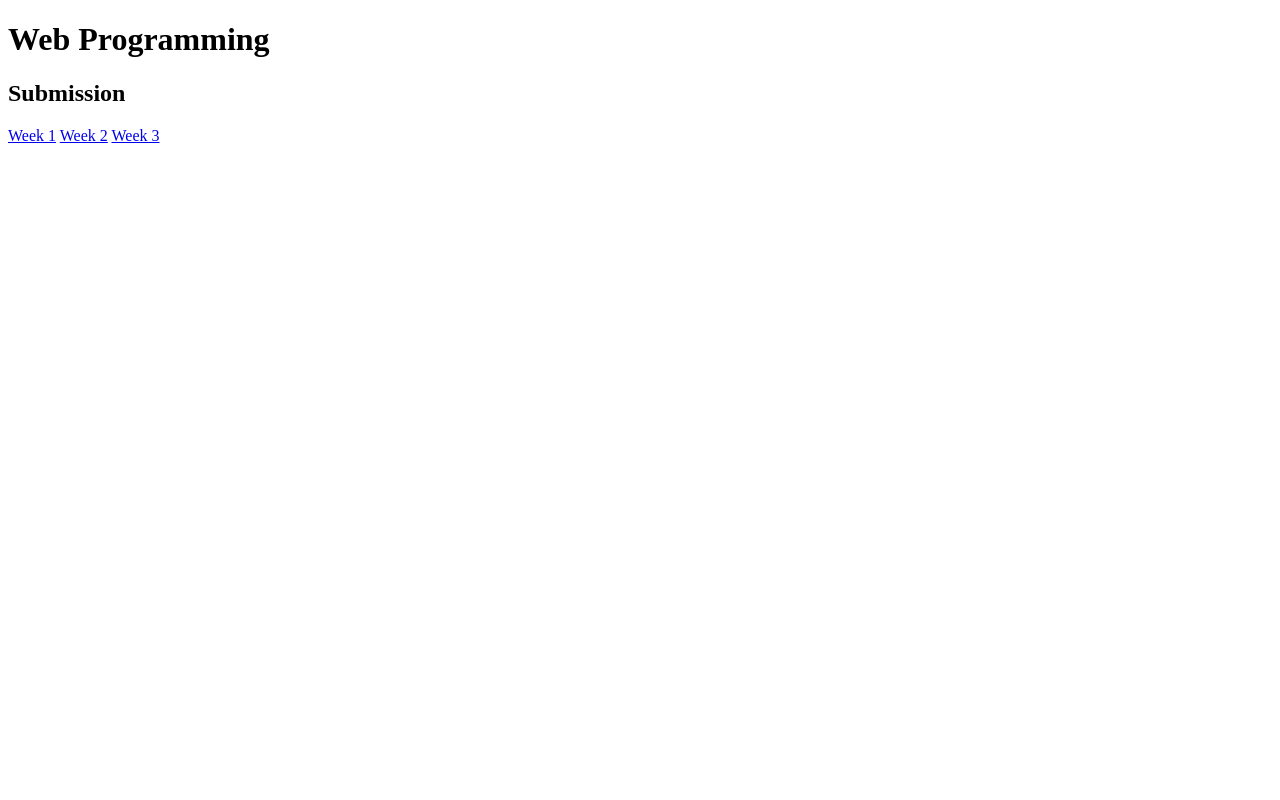
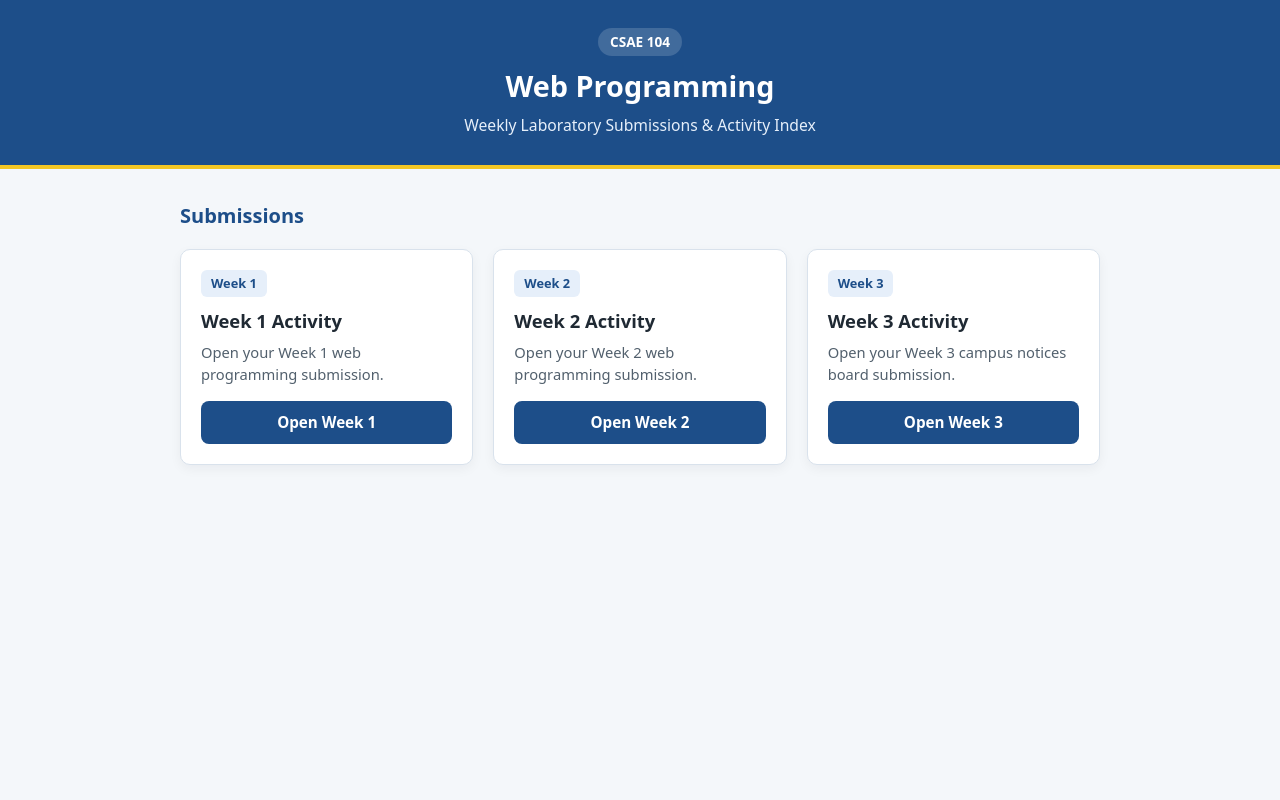
Before and after one commit to yronamaedorignel-hue/CSAE104project, a plain HTML site: page index.html in a window 1280 px wide. Drawn offline with Linux system fonts and the light colour scheme.

```diff
--- a/index.html
+++ b/index.html
@@ -4,15 +4,185 @@
   <meta charset="utf-8">
   <meta name="viewport" content="width=device-width, initial-scale=1.0">
   <title>CSAE 104 Projects</title>
+  <style>
+    :root {
+      --bg: #f4f7fa;
+      --surface: #ffffff;
+      --primary: #1d4e89;
+      --primary-hover: #153a66;
+      --accent-soft: #e6effa;
+      --text: #1f2933;
+      --muted: #52606d;
+      --border: #d9e2ec;
+      --radius: 10px;
+    }
+
+    *,
+    *::before,
+    *::after {
+      box-sizing: border-box;
+    }
+
+    body {
+      margin: 0;
+      font-family: system-ui, -apple-system, sans-serif;
+      background: var(--bg);
+      color: var(--text);
+      line-height: 1.5;
+      min-height: 100vh;
+      display: flex;
+      flex-direction: column;
+    }
+
+    .site-header {
+      background: var(--primary);
+      color: #ffffff;
+      padding: 28px 20px;
+      text-align: center;
+      border-bottom: 4px solid #f3c623;
+    }
+
+    .site-header .badge {
+      display: inline-block;
+      background: rgba(255, 255, 255, 0.16);
+      color: #ffffff;
+      font-size: 0.85rem;
+      font-weight: 600;
+      padding: 4px 12px;
+      border-radius: 999px;
+      margin-bottom: 8px;
+    }
+
+    .site-header h1 {
+      margin: 0 0 6px 0;
+      font-size: 1.8rem;
+    }
+
+    .site-header p {
+      margin: 0;
+      color: #e6effa;
+      font-size: 0.98rem;
+    }
+
+    main {
+      width: 100%;
+      max-width: 960px;
+      margin: 0 auto;
+      padding: 32px 20px 48px;
+      flex: 1;
+    }
+
+    .section-title {
+      margin: 0 0 18px 0;
+      font-size: 1.25rem;
+      color: var(--primary);
+    }
+
+    .submissions {
+      display: grid;
+      grid-template-columns: repeat(auto-fit, minmax(240px, 1fr));
+      gap: 20px;
+    }
+
+    .card {
+      background: var(--surface);
+      border: 1px solid var(--border);
+      border-radius: var(--radius);
+      padding: 20px;
+      display: flex;
+      flex-direction: column;
+      justify-content: space-between;
+      gap: 16px;
+      box-shadow: 0 4px 12px rgba(15, 23, 42, 0.05);
+      transition: transform 0.2s ease, box-shadow 0.2s ease;
+    }
+
+    .card:hover {
+      transform: translateY(-3px);
+      box-shadow: 0 10px 20px rgba(15, 23, 42, 0.08);
+    }
+
+    .week-tag {
+      display: inline-block;
+      background: var(--accent-soft);
+      color: var(--primary);
+      font-size: 0.8rem;
+      font-weight: 700;
+      padding: 4px 10px;
+      border-radius: 6px;
+      margin-bottom: 10px;
+    }
+
+    .card h3 {
+      margin: 0 0 6px 0;
+      font-size: 1.15rem;
+      color: var(--text);
+    }
+
+    .card p {
+      margin: 0;
+      color: var(--muted);
+      font-size: 0.92rem;
+    }
+
+    .btn-link {
+      display: inline-flex;
+      align-items: center;
+      justify-content: center;
+      text-decoration: none;
+      background: var(--primary);
+      color: #ffffff;
+      font-weight: 600;
+      font-size: 0.95rem;
+      padding: 10px 16px;
+      border-radius: 8px;
+      transition: background 0.2s ease;
+    }
+
+    .btn-link:hover,
+    .btn-link:focus-visible {
+      background: var(--primary-hover);
+    }
+  </style>
 </head>
 <body>
-    <header></header>
-    <main>
-        <h1>Web Programming</h1>
-        <h2>Submission</h2>
-        <a href="./Week1/week1.html">Week 1</a>
-        <a href="./Week2/week2.html">Week 2</a>
-        <a href="./Week3/week3.html">Week 3</a>
-    </main>
+  <header class="site-header">
+    <span class="badge">CSAE 104</span>
+    <h1>Web Programming</h1>
+    <p>Weekly Laboratory Submissions &amp; Activity Index</p>
+  </header>
+
+  <main>
+    <h2 class="section-title">Submissions</h2>
+
+    <div class="submissions">
+      <article class="card">
+        <div>
+          <span class="week-tag">Week 1</span>
+          <h3>Week 1 Activity</h3>
+          <p>Open your Week 1 web programming submission.</p>
+        </div>
+        <a class="btn-link" href="./Week1/week1.html">Open Week 1</a>
+      </article>
+
+      <article class="card">
+        <div>
+          <span class="week-tag">Week 2</span>
+          <h3>Week 2 Activity</h3>
+          <p>Open your Week 2 web programming submission.</p>
+        </div>
+        <a class="btn-link" href="./Week2/week2.html">Open Week 2</a>
+      </article>
+
+      <article class="card">
+        <div>
+          <span class="week-tag">Week 3</span>
+          <h3>Week 3 Activity</h3>
+          <p>Open your Week 3 campus notices board submission.</p>
+        </div>
+        <a class="btn-link" href="./Week3/week3.html">Open Week 3</a>
+      </article>
+    </div>
+  </main>
 </body>
 </html>
```
Also changed, not shown: Week3/week3.html (+1 -1 lines), Week3/ANHS.png (added).
